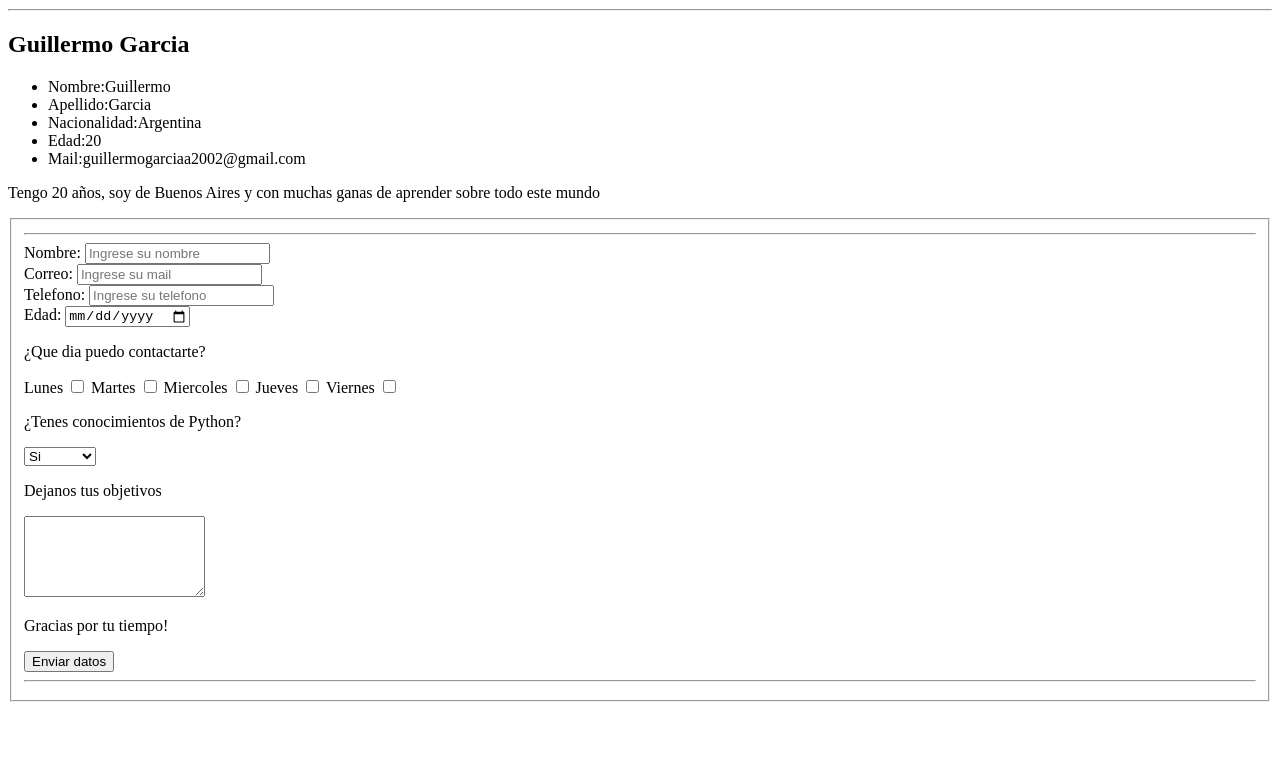
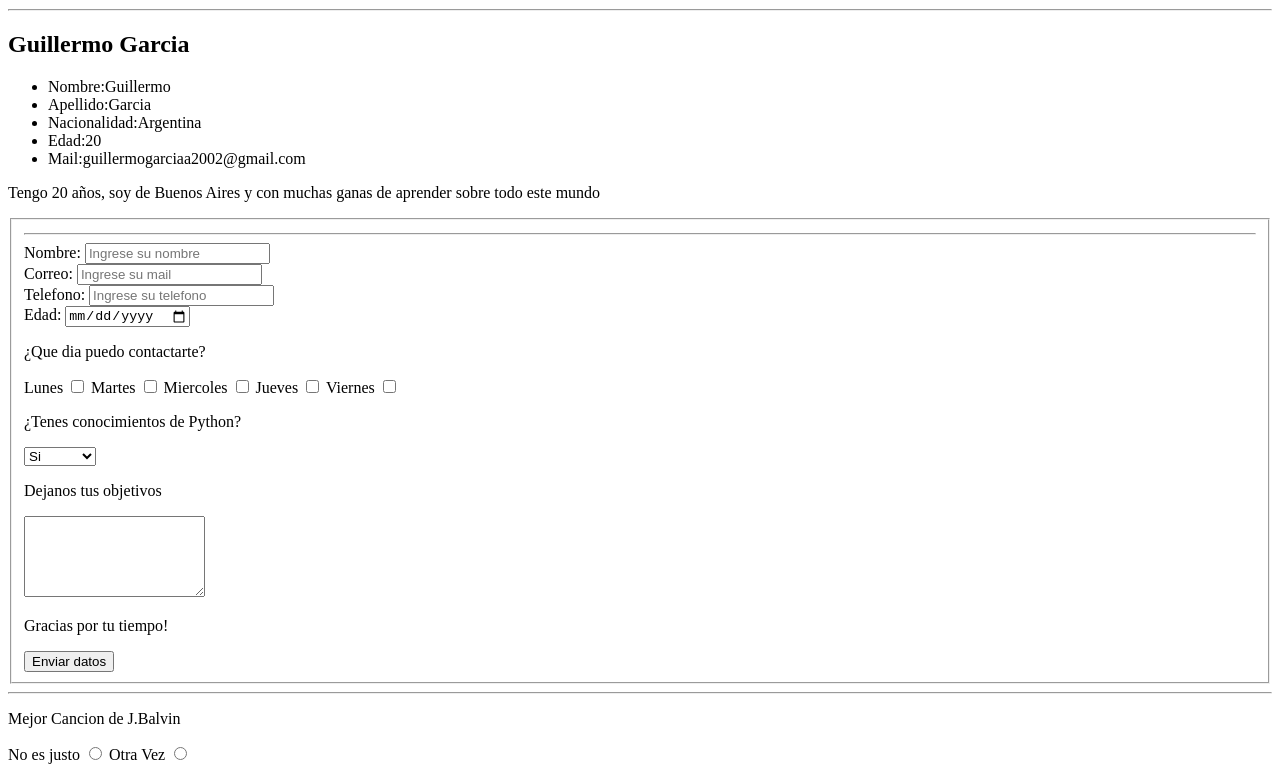
Before and after one commit to GuillermoGarcia02/DesafioNucba, a plain HTML site: page Clase_1/index.html in a window 1280 px wide. Shown: the part 498-1270 px from the top of the page. Before the commit the page ends 1208 px from the top, so only its background shows below. Drawn offline with Linux system fonts and the light colour scheme.

Commit message:
segundarama-commit

```diff
--- a/Clase_1/index.html
+++ b/Clase_1/index.html
@@ -61,7 +61,12 @@
         <br>
         <p>Gracias por tu tiempo!</p>
         <input type="submit" value="Enviar datos"/>
+    </fieldset>
         <hr>
-    </fieldset>
+        <p>Mejor Cancion de J.Balvin</p>
+        <label for="noesjusto">No es justo</label>
+        <input type="radio" id="noesjusto">
+        <label for="otravez">Otra Vez</label>
+        <input type="radio" id="otravez">
 </body>
 </html>
```
